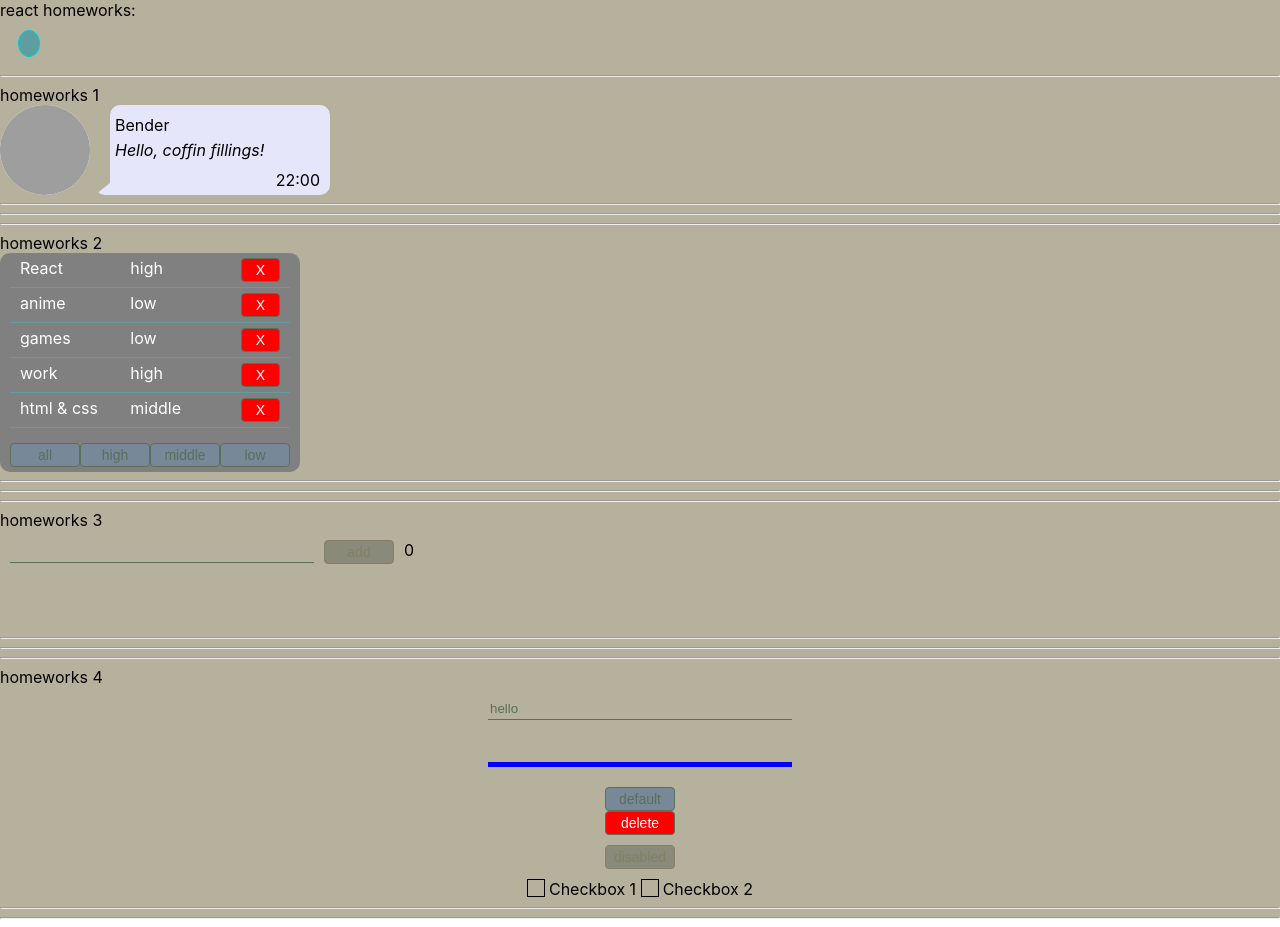
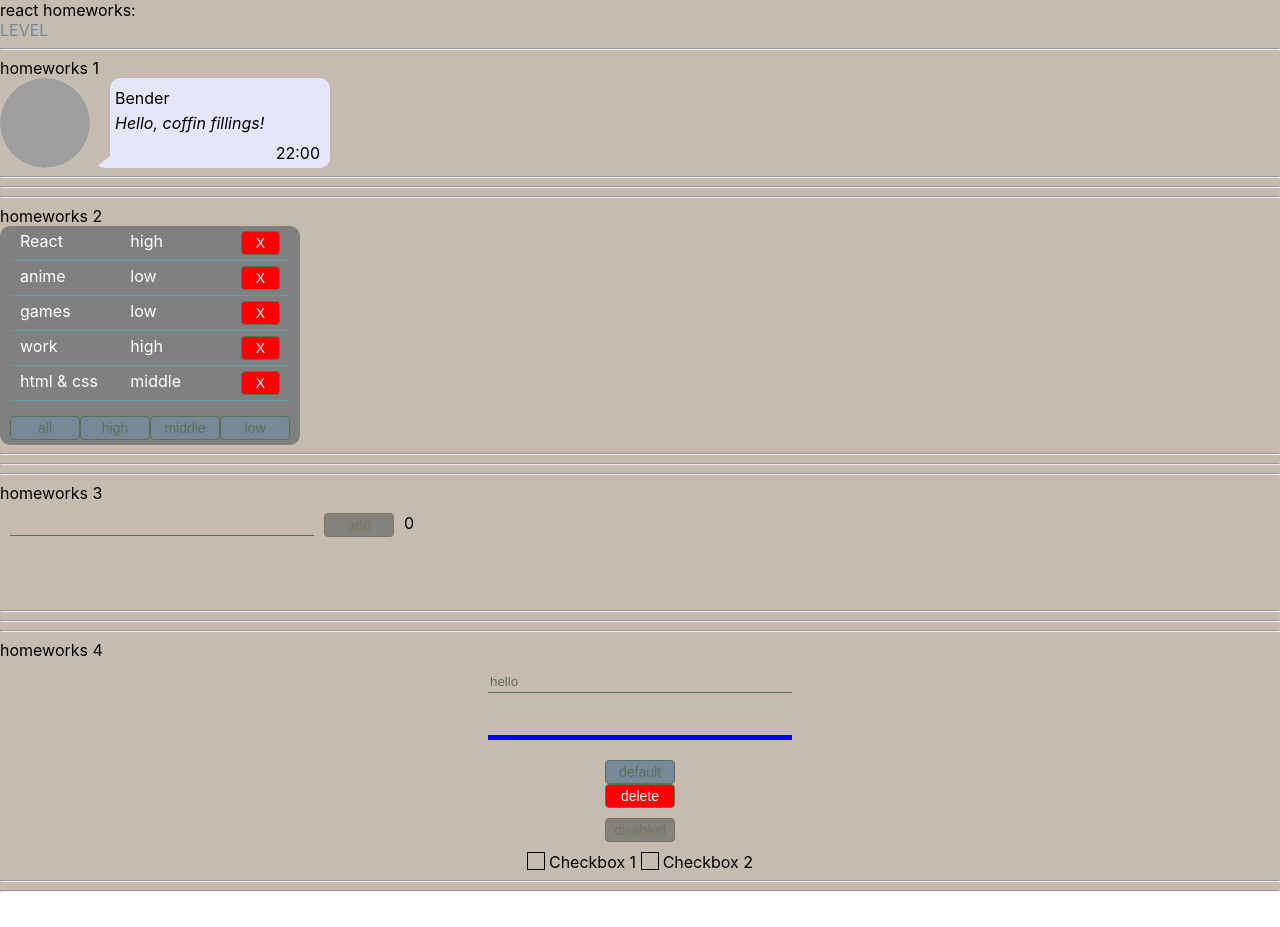
Before and after one commit to Toyfon/HomeWork, a React (Create React App) app: page /#/pre-junior in a window 1280 px wide. After the commit the page ends 900 px from the top, so only its background shows below. Built offline with nearby package versions, Linux system fonts and the light colour scheme; grey boxes are pictures that could not be loaded.

Commit message:
add finish css in HW5

```diff
--- a/src/p1-main/m1-ui/u1-app/App.module.css
+++ b/src/p1-main/m1-ui/u1-app/App.module.css
@@ -1,4 +1,4 @@
 .App {
-background: rgba(146,139,108,0.67);
+background:rgba(145,125,100,0.52);
     min-height: 100vh;
 }
--- a/src/p2-homeworks/h5/HW5.tsx
+++ b/src/p2-homeworks/h5/HW5.tsx
@@ -9,7 +9,6 @@ function HW5() {
     return (
         <div>
             <HashRouter>
-
                 <Header/>
             <RoutesPage/>
 
--- a/src/p2-homeworks/h5/Header.module.css
+++ b/src/p2-homeworks/h5/Header.module.css
@@ -1,35 +1,125 @@
+
+.nav {
+    text-transform: uppercase;
+    color: lightslategrey;
+    display: inline-block;
+    cursor: pointer;
+    pointer-events: painted;
+    bottom: 20px;
+    left: 20px;
+}
+.nav:hover {
+    pointer-events: all;
+}
+.block {
+    display: inline-block;
+    cursor: pointer;
+    pointer-events: all;
+}
+
+.active {
+    border: 10px solid;
+}
+
+.spacer {
+    display: inline-block;
+    width: 80px;
+    margin-left: 15px;
+    margin-right: 15px;
+    vertical-align: middle;
+    cursor: pointer;
+    position: relative;
+}
+.spacer:before {
+    content: "";
+    position: absolute;
+    border-bottom: 1px solid lightslategrey;
+    height: 1px;
+    width: 0;
+    transition: width 0.25s ease;
+    transition-delay: 0.7s;
+}
 .link {
+    position: relative;
+    display: inline-block;
+    margin-right: 30px;
+    top: 10px;
+    opacity: 0;
+    transition: opacity 0.5s ease, top 0.5s ease;
+    transition-delay: 0ms;
     text-decoration: none;
     color: lightslategrey;
-    margin: 10px;
 }
 
+
 .link:hover {
-    color: white;
+    color: lightblue;
 }
-.link:active {
-    color:blue;
+.nav:hover .spacer:before {
+    width: 100%;
+    transition-delay: 0s;
 }
-
-.block {
-    width: 25px;
-    height: 25px;
-    border-radius: 50%;
-    border: 1px solid darkturquoise;
-
-    margin: 10px;
-    background: cadetblue;
+.nav:hover .link {
+    opacity: 1;
+    top: 0;
 }
-
-.nav {
-    display: flex;
-    width: 280px;
-
-    transition-duration: 800ms;
-    transform: translate(-230px);
+.link:nth-child(1) {
+    transition-delay: 0.45s;
 }
-
-.nav:hover {
-    transition-duration: 800ms;
-    transform: translate(0);
+.link:nth-child(2) {
+    transition-delay: 0.4s;
 }
+.link:nth-child(3) {
+    transition-delay: 0.35s;
+}
+.link:nth-child(4) {
+    transition-delay: 0.3s;
+}
+.link:nth-child(5) {
+    transition-delay: 0.25s;
+}
+.link:nth-child(6) {
+    transition-delay: 0.2s;
+}
+.link:nth-child(7) {
+    transition-delay: 0.15s;
+}
+.link:nth-child(8) {
+    transition-delay: 0.1s;
+}
+.link:nth-child(9) {
+    transition-delay: 0.05s;
+}
+.link:nth-child(10) {
+    transition-delay: 0s;
+}
+.nav:hover .link:nth-child(1) {
+    transition-delay: 0.25s;
+}
+.nav:hover .link:nth-child(2) {
+    transition-delay: 0.3s;
+}
+.nav:hover .link:nth-child(3) {
+    transition-delay: 0.35s;
+}
+.nav:hover .link:nth-child(4) {
+    transition-delay: 0.4s;
+}
+.nav:hover .link:nth-child(5) {
+    transition-delay: 0.45s;
+}
+.nav:hover .link:nth-child(6) {
+    transition-delay: 0.5s;
+}
+.nav:hover .link:nth-child(7) {
+    transition-delay: 0.55s;
+}
+.nav:hover .link:nth-child(8) {
+    transition-delay: 0.6s;
+}
+.nav:hover .link:nth-child(9) {
+    transition-delay: 0.65s;
+}
+.nav:hover .link:nth-child(10) {
+    transition-delay: 0.7s;
+}
--- a/src/p2-homeworks/h5/Header.tsx
+++ b/src/p2-homeworks/h5/Header.tsx
@@ -7,11 +7,17 @@ function Header() {
 
     return (
         <div className={s.nav}>
-
-            <NavLink to='/pre-junior' className={s.link}>PreJunior</NavLink>
-            <NavLink to='/junior' className={s.link}>Junior</NavLink>
-            <NavLink to='/junior-plus' className={s.link} >Junior+</NavLink>
-            <div className={s.block}/>
+            <div className={s.block}>Level</div>
+            <div className={s.spacer}/>
+            <NavLink to='/pre-junior'
+                     style={({ isActive }) => ({ color: isActive ? 'lightblue' : 'lightslategrey' })}
+                     className={s.link}>PreJunior</NavLink>
+            <NavLink to='/junior'
+                     style={({ isActive }) => ({ color: isActive ? 'lightblue' : 'lightslategrey' })}
+                     className={s.link}>Junior</NavLink>
+            <NavLink to='/junior-plus'
+                     style={({ isActive }) => ({ color: isActive ? 'lightblue' : 'lightslategrey' })}
+                     className={s.link} >Junior+</NavLink>
 
         </div>
     )
```
Also changed, not shown: src/p1-main/m1-ui/u1-app/App.tsx (+2 -8 lines), 15 other files (tests, documents, lock files or other folders).
